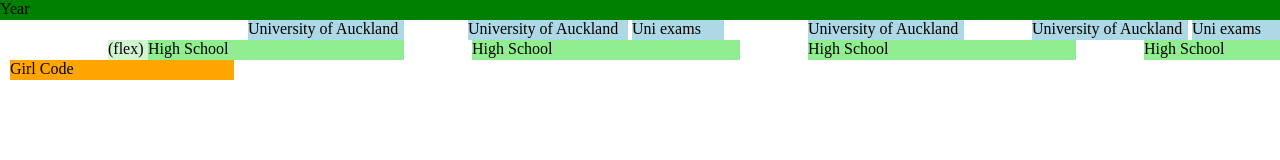
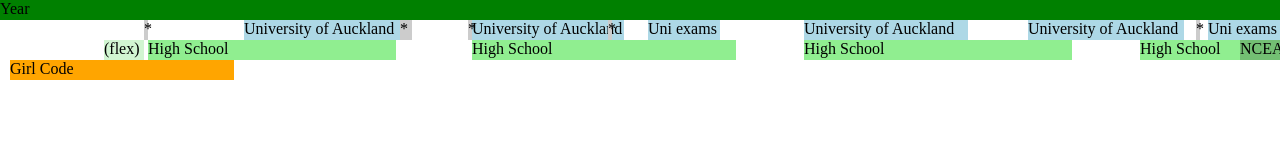
Before and after one commit to mgatland/yearplanner, a plain HTML site: page index.html in a window 1280 px wide. Shown: the top 160 px of the page. Drawn offline with Linux system fonts and the light colour scheme.

Commit message:
2020 dates. You can now stamp out the course with left click

```diff
--- a/index.html
+++ b/index.html
@@ -16,45 +16,61 @@
 <body>
 	<div class="container"></div>
   <script>
-  	let yearStart = Date.parse("2019-01-01")
+  	let yearStart = Date.parse("2020-01-01")
   	let events = []
   	events.push(
   		{name:"Year", color: "green", top:0, dates:[
-  			{start:"2019-01-01", end:"2019-12-31"}
+  			{start:"2020-01-01", end:"2020-12-31"}
   		]
   		}
   	)
   	events.push(
   		{name:"University of Auckland", color: "lightblue", top:1, dates:[
-  		{start:"2019-03-04", end:"2019-04-12"}, //half semester including exam time
-  		{start:"2019-04-28", end:"2019-06-07"},
-  		{start:"2019-07-22", end:"2019-08-30"},
-  		{start:"2019-09-16", end:"2019-10-25"},
+  		{start:"2020-03-02", end:"2020-04-10"},
+  		{start:"2020-04-28", end:"2020-06-05"},
+  		{start:"2020-07-20", end:"2020-08-30"},
+  		{start:"2020-09-14", end:"2020-10-23"},
   		]})
   	events.push(
   		{name:"Uni exams", color: "lightblue", top:1, dates:[
-  		{start:"2019-06-08", end:"2019-07-01"},
-  		{start:"2019-10-26", end:"2019-11-18"},
+  		{start:"2020-06-11", end:"2020-06-29"},
+  		{start:"2020-10-29", end:"2020-11-16"},
 
   		]})
   	events.push(
   		{name:"High School", color: "lightgreen", top:2, dates:[
-  		{start:"2019-02-07", end:"2019-04-12"}, //earliest start 2019-01-28
-  		{start:"2019-04-29", end:"2019-07-05"},
-  		{start:"2019-07-22", end:"2019-09-27"},
-  		{start:"2019-10-14", end:"2019-12-02"}, //latest end 2019-12-13
+  		{start:"2020-02-07", end:"2020-04-09"},
+  		{start:"2020-04-28", end:"2020-07-03"},
+  		{start:"2020-07-20", end:"2020-09-25"},
+  		{start:"2020-10-12", end:"2020-12-02"}, //end is guesstimated
   		]})
   	events.push(
   		{name:"(flex)", color: "#d1f5d1", top:2, dates:[
-  		{start:"2019-01-28", end:"2019-02-07"},
-  		{start:"2019-12-03", end:"2019-12-13"},
+  		{start:"2020-01-27", end:"2020-02-06"},
+  		{start:"2020-12-03", end:"2020-12-18"},
   		]})
+    events.push(
+      {name:"NCEA", color: "rgba(0, 0, 0, 0.2)", top:2, dates:[
+      {start:"2020-11-06", end:"2020-12-02"},
+      ]})
+
+    events.push(
+      {name:"*", color: "#ccc", top:1, dates:[
+      {start:"2020-02-06", end:"2020-02-06"}, // Waitangi Day
+      {start:"2020-04-10", end:"2020-04-13"}, // easter
+      {start:"2020-04-27", end:"2020-04-27"}, // Anzac Day
+      {start:"2020-06-01", end:"2020-06-01"}, // Queen's birthday
+      {start:"2020-10-26", end:"2020-10-26"}, // Labour Day
+      {start:"2020-12-25", end:"2020-12-31"}, // christmas
+      ]})
+
   	let scale = 4
   	for (let event of events) {
   		for (let span of event.dates) {
   		let start = convertDate(span.start)
   		let end = convertDate(span.end)
   		let width = (end - start) * scale
+      if (width === 0) width = 1 * scale
   		start = start * scale
   		let elementHTML = `<div class='calendarBlock' style='background-color: ${event.color}; top:${event.top * 20}px; left: ${start}px; width:${width}px'>${event.name}</div>`
   		document.querySelector(".container").innerHTML += elementHTML
@@ -65,10 +81,18 @@
   		document.querySelector(".container").innerHTML += elementHTML
 
   	document.addEventListener("mousedown", mouseDown)
-  	document.addEventListener("mousemove", mouseDown)
+  	document.addEventListener("mousemove", mouseMove)
 
-  	function mouseDown(e) {
+    function mouseDown(e) {
+      const newNode = document.querySelector(".girlCode").cloneNode(true)
+      newNode.classList.toggle('girlCode')
+      document.querySelector(".container").appendChild(newNode)
+    }
+
+  	function mouseMove(e) {
   		document.querySelector(".girlCode").style.left = e.clientX + "px"
+      const date = new Date(e.clientX * 86400000 / scale)
+      document.querySelector(".girlCode").innerHTML = "Girl Code " + date.getDate() + "/" + (date.getMonth() + 1)
   	}
 
 	function convertDate(date) {
```
